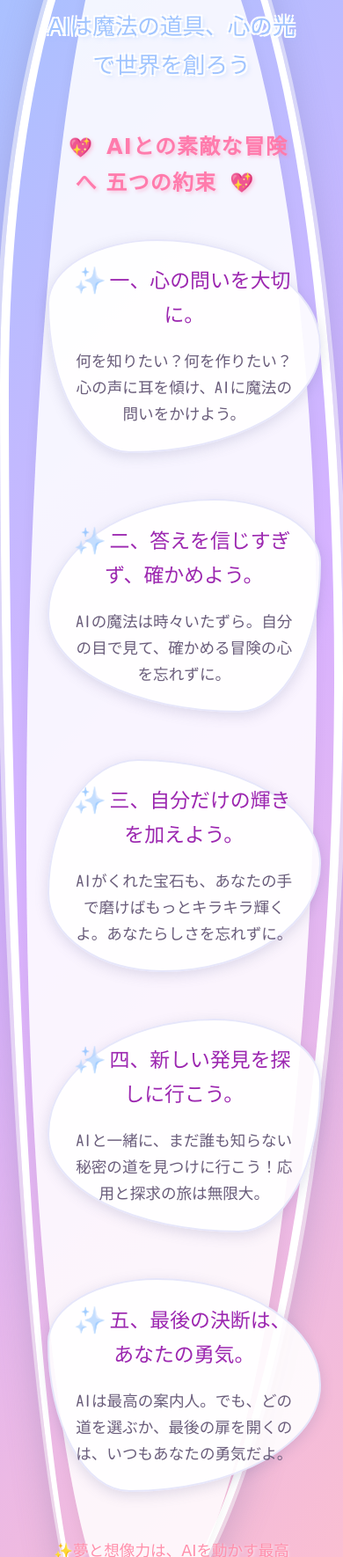
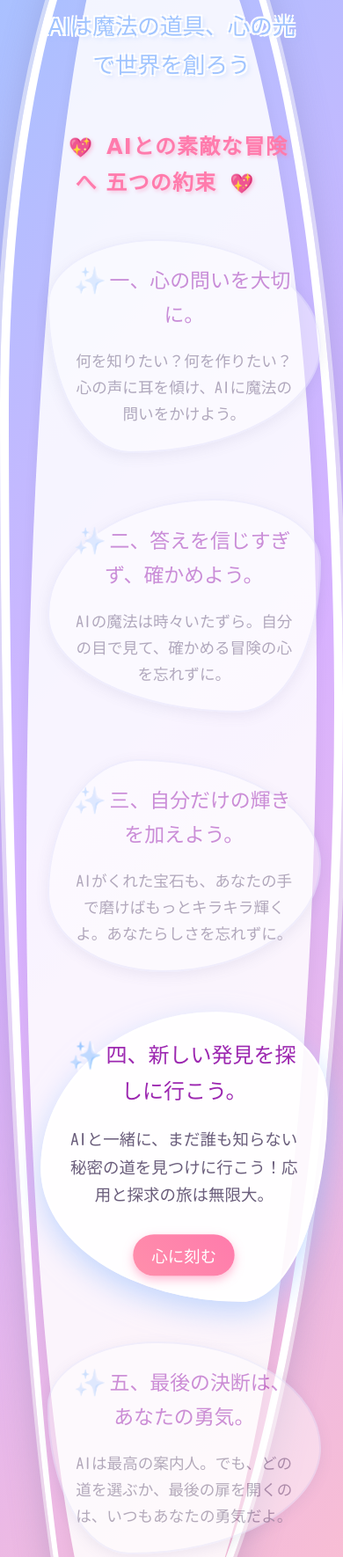
Before and after one commit to EEkeita/AI_created, a plain HTML site: page gokajo.html in a window 390 px wide. Shown: the part 230-2000 px from the top of the page at 88% size. Drawn offline with Linux system fonts and the light colour scheme; a web font is replaced by a local one.

Commit message:
add button

```diff
--- a/gokajo.html
+++ b/gokajo.html
@@ -21,17 +21,6 @@
             box-shadow: 0 0 0 5px rgba(255, 255, 255, 0.5), 0 10px 40px rgba(100, 100, 150, 0.3);
             text-align: center;
             position: relative;
-            opacity: 0;
-            animation: fadeInBounce 1.2s cubic-bezier(0.34, 1.56, 0.64, 1) forwards;
-            transition: border-radius 0.5s ease-in-out;
-        }
-        body:hover {
-            border-radius: 39% 61% 47% 53% / 59% 30% 70% 41%;
-        }
-
-        @keyframes fadeInBounce {
-            from { opacity: 0; transform: scale(0.95); }
-            to { opacity: 1; transform: scale(1); }
         }
 
         .content-wrapper {
@@ -39,31 +28,14 @@
             border-radius: 41% 59% 63% 37% / 55% 44% 56% 45%;
             padding: 2.5em;
             box-shadow: 0 4px 15px rgba(0,0,0,0.05);
-            transition: border-radius 0.5s ease-in-out;
-            perspective: 1200px;
-        }
-        body:hover .content-wrapper {
-            border-radius: 63% 37% 31% 69% / 46% 59% 41% 54%;
         }
 
         h1 {
             font-family: 'Mochiy Pop P One', cursive;
-            /* 1. フォントサイズを微調整して改行を防止 */
             font-size: 2.9em;
             color: #ff8fab;
-            text-shadow:
-                -2px -2px 0 #fff, 2px -2px 0 #fff, -2px 2px 0 #fff, 2px 2px 0 #fff,
-                4px 4px 8px rgba(255, 139, 171, 0.3);
-            margin-top: 0;
-            margin-bottom: 0.8em;
-            letter-spacing: 0.08em;
-            animation: popIn 0.8s ease-out 0.4s forwards;
-        }
-
-        @keyframes popIn {
-            0% { opacity: 0; transform: scale(0.5); }
-            80% { opacity: 1; transform: scale(1.1); }
-            100% { opacity: 1; transform: scale(1); }
+            text-shadow: -2px -2px 0 #fff, 2px -2px 0 #fff, -2px 2px 0 #fff, 2px 2px 0 #fff, 4px 4px 8px rgba(255, 139, 171, 0.3);
+            margin-top: 0; margin-bottom: 0.8em; letter-spacing: 0.08em;
         }
 
         h1::before, h1::after { content: '🦋'; font-size: 0.7em; margin: 0 10px; vertical-align: middle; animation: flutter 1.5s ease-in-out infinite alternate; }
@@ -75,7 +47,6 @@
             color: #a0c4ff;
             text-shadow: -2px -2px 0 #fff, 2px -2px 0 #fff, -2px 2px 0 #fff, 2px 2px 0 #fff, 3px 3px 5px rgba(160, 196, 255, 0.5);
             margin: -0.5em 0 2em;
-            animation: popIn 0.8s ease-out 0.6s forwards;
         }
 
         h2 {
@@ -83,91 +54,41 @@
             font-size: 1.8em;
             margin-bottom: 1.8em;
             color: #ff7bac;
-            /* 2. text-shadowを調整して線の見え方を改善 */
             text-shadow: 2px 2px 4px rgba(255, 123, 172, 0.4);
             letter-spacing: 0.05em;
-            animation: popIn 0.8s ease-out 0.8s forwards;
         }
-        h2::before, h2::after {
-    content: '💖';
-    font-size: 0.9em;
-    margin: 0 15px; /* 余白を広げて重なりを解消 */
-    vertical-align: middle;
-    animation: heartbeat 1s ease-in-out infinite alternate;
-}
+        h2::before, h2::after { content: '💖'; font-size: 0.9em; margin: 0 15px; vertical-align: middle; animation: heartbeat 1s ease-in-out infinite alternate; }
         @keyframes heartbeat { from { transform: scale(1); } to { transform: scale(1.05); } }
 
         .kakun-list { list-style: none; padding: 0; }
 
         .kakun-list li {
-            font-size: 1.1em;
-            margin: 0 auto 3em;
-            width: 90%;
-            max-width: 550px;
+            font-size: 1.1em; margin: 0 auto 3em; width: 90%; max-width: 550px;
             background-color: rgba(255, 255, 255, 0.9);
             border: 2px solid #e6e6fa;
             border-radius: 40% 60% 70% 30% / 30% 50% 50% 70%;
-            padding: 2.5em;
-            box-shadow: 0 4px 15px rgba(100, 100, 150, 0.2);
-            line-height: 1.7;
-            position: relative;
+            padding: 2.5em; box-shadow: 0 4px 15px rgba(100, 100, 150, 0.2);
+            line-height: 1.7; position: relative;
             transition: all 0.4s cubic-bezier(0.25, 0.46, 0.45, 0.94);
-            opacity: 0;
-            transform-style: preserve-3d;
-            animation: popUpBook 0.8s cubic-bezier(0.34, 1.56, 0.64, 1) forwards;
+            opacity: 0.5;
         }
 
-        .kakun-list li:nth-child(even) {
-            border-radius: 61% 39% 30% 70% / 54% 30% 70% 46%;
-        }
-        .kakun-list li:nth-child(3n) {
-            border-radius: 33% 67% 58% 42% / 63% 49% 51% 37%;
+        .kakun-list li.is-featured {
+            opacity: 1; transform: scale(1.05);
+            box-shadow: 0 12px 30px rgba(160, 196, 255, 0.6);
+            border-color: #ffffff;
         }
 
-        .kakun-list li:nth-child(1) { animation-delay: 1.0s; }
-        .kakun-list li:nth-child(2) { animation-delay: 1.2s; }
-        .kakun-list li:nth-child(3) { animation-delay: 1.4s; }
-        .kakun-list li:nth-child(4) { animation-delay: 1.6s; }
-        .kakun-list li:nth-child(5) { animation-delay: 1.8s; }
-
-        @keyframes popUpBook {
-             from {
-                 opacity: 0;
-                 transform: rotateX(80deg) scale(0.8);
-                 transform-origin: bottom center;
-             }
-             to {
-                 opacity: 1;
-                 transform: rotateX(0deg) scale(1);
-                 transform-origin: bottom center;
-             }
-        }
-
-        .kakun-list li:hover {
-            transform: translateY(-10px) rotate(2deg) scale(1.03);
-            box-shadow: 0 12px 30px rgba(160, 196, 255, 0.6);
-            border-color: #fff;
-            border-radius: 50% 50% 50% 50% / 60% 60% 40% 40%;
-        }
+        .kakun-list li:nth-child(even) { border-radius: 61% 39% 30% 70% / 54% 30% 70% 46%; }
+        .kakun-list li:nth-child(3n) { border-radius: 33% 67% 58% 42% / 63% 49% 51% 37%; }
 
         .kakun-list li strong {
-    font-family: 'DotGothic16', sans-serif;
-    font-size: 1.6em;
-    color: #9c27b0;
-    background: none;
-    box-shadow: none;
-    display: block;
-    margin-bottom: 0.8em;
-    font-weight: normal;
-
-}
+            font-family: 'DotGothic16', sans-serif; font-size: 1.6em; color: #9c27b0;
+            display: block; margin-bottom: 0.8em; font-weight: normal;
+            text-shadow: 2px 2px 0px #ffffff;
+        }
         .kakun-list li strong::before {
-            content: '✨';
-            margin-right: 8px;
-            font-size: 1em;
-            display: inline-block;
-            animation: sparkle-icon 2s ease-in-out infinite;
-            text-shadow: none;
+            content: '✨'; margin-right: 8px; font-size: 1em; display: inline-block; animation: sparkle-icon 2s ease-in-out infinite;
         }
 
         @keyframes sparkle-icon {
@@ -177,29 +98,48 @@
 
         .kakun-list li span { display: block; color: #6a5d7b; }
 
-        footer { margin-top: 50px; font-size: 1.1em; font-family: 'Mochiy Pop P One', cursive; color: #ff8fab; text-shadow: 1px 1px 3px rgba(255,255,255,0.7); animation: popIn 1s ease-out 2.2s forwards; padding-bottom: 0; }
+        /* 「心に刻む」ボタンのスタイル */
+        .vow-button {
+            display: none; /* 通常は非表示 */
+            margin-top: 1.5em;
+            padding: 10px 20px;
+            font-family: 'Mochiy Pop P One', cursive;
+            font-size: 1em;
+            color: #fff;
+            background: linear-gradient(45deg, #ff8fab, #ff7bac);
+            border: none;
+            border-radius: 50px;
+            box-shadow: 0 4px 10px rgba(255, 123, 172, 0.5);
+            cursor: pointer;
+            transition: all 0.3s ease;
+            position: relative;
+        }
+        .is-featured .vow-button { display: inline-block; } /* featuredの時だけ表示 */
+        .vow-button:hover { transform: translateY(-3px); box-shadow: 0 6px 15px rgba(255, 123, 172, 0.7); }
+        .vow-button:active { transform: translateY(-1px); }
+        .vow-button.vowed { background: #c8c8c8; color: #888; cursor: default; box-shadow: inset 0 2px 4px rgba(0,0,0,0.2); }
 
+        footer { margin-top: 50px; font-size: 1.1em; font-family: 'Mochiy Pop P One', cursive; color: #ff8fab; text-shadow: 1px 1px 3px rgba(255,255,255,0.7); padding-bottom: 0; }
+
+        /* 連続記録の表示スタイル */
+        #streak-display {
+    margin-top: 1em;
+    font-size: 1.2em;
+    color: #6a5d7b;
+    font-weight: bold;
+    opacity: 0;
+    transition: opacity 0.5s;
+    /* 読みやすいフォントに変更し、影を調整 */
+    font-family: 'Kosugi Maru', sans-serif;
+    text-shadow: 1px 1px 2px rgba(255, 255, 255, 0.8);
+    letter-spacing: 0.05em; /* 文字間を少し広げる */
+}
         @media (max-width: 768px) {
-            body {
-                padding: 20px;
-                border-width: 10px;
-            }
-            .content-wrapper {
-                padding: 1.5em;
-                perspective: none;
-            }
-            h1 { font-size: 2.2em; }
-            .slogan { font-size: 1.6em; }
-            h2 { font-size: 1.5em; }
-            .kakun-list li {
-                padding: 1.5em;
-                animation: popInSimple 0.7s ease-out forwards;
-            }
+            body { padding: 20px; border-width: 10px; }
+            .content-wrapper { padding: 1.5em; }
+            h1 { font-size: 2.2em; } .slogan { font-size: 1.6em; } h2 { font-size: 1.5em; }
+            .kakun-list li { padding: 1.5em; }
             .kakun-list li strong { font-size: 1.3em; }
-            @keyframes popInSimple {
-                from { opacity: 0; transform: translateY(20px); }
-                to { opacity: 1; transform: translateY(0); }
-            }
         }
     </style>
 </head>
@@ -209,13 +149,110 @@
         <div class="slogan">AIは魔法の道具、心の光で世界を創ろう</div>
         <h2>AIとの素敵な冒険へ 五つの約束</h2>
         <ul class="kakun-list">
-            <li><strong>一、心の問いを大切に。</strong><span>何を知りたい？何を作りたい？心の声に耳を傾け、AIに魔法の問いをかけよう。</span></li>
-            <li><strong>二、答えを信じすぎず、確かめよう。</strong><span>AIの魔法は時々いたずら。自分の目で見て、確かめる冒険の心を忘れずに。</span></li>
-            <li><strong>三、自分だけの輝きを加えよう。</strong><span>AIがくれた宝石も、あなたの手で磨けばもっとキラキラ輝くよ。あなたらしさを忘れずに。</span></li>
-            <li><strong>四、新しい発見を探しに行こう。</strong><span>AIと一緒に、まだ誰も知らない秘密の道を見つけに行こう！応用と探求の旅は無限大。</span></li>
-            <li><strong>五、最後の決断は、あなたの勇気。</strong><span>AIは最高の案内人。でも、どの道を選ぶか、最後の扉を開くのは、いつもあなたの勇気だよ。</span></li>
+            <li>
+                <strong>一、心の問いを大切に。</strong><span>何を知りたい？何を作りたい？心の声に耳を傾け、AIに魔法の問いをかけよう。</span>
+                <div class="vow-container"></div>
+            </li>
+            <li>
+                <strong>二、答えを信じすぎず、確かめよう。</strong><span>AIの魔法は時々いたずら。自分の目で見て、確かめる冒険の心を忘れずに。</span>
+                <div class="vow-container"></div>
+            </li>
+            <li>
+                <strong>三、自分だけの輝きを加えよう。</strong><span>AIがくれた宝石も、あなたの手で磨けばもっとキラキラ輝くよ。あなたらしさを忘れずに。</span>
+                <div class="vow-container"></div>
+            </li>
+            <li>
+                <strong>四、新しい発見を探しに行こう。</strong><span>AIと一緒に、まだ誰も知らない秘密の道を見つけに行こう！応用と探求の旅は無限大。</span>
+                <div class="vow-container"></div>
+            </li>
+            <li>
+                <strong>五、最後の決断は、あなたの勇気。</strong><span>AIは最高の案内人。でも、どの道を選ぶか、最後の扉を開くのは、いつもあなたの勇気だよ。</span>
+                <div class="vow-container"></div>
+            </li>
         </ul>
-        <footer><p>✨夢と想像力は、AIを動かす最高の魔法だよ✨</p></footer>
+        <footer>
+            <p>✨夢と想像力は、AIを動かす最高の魔法だよ✨</p>
+            <div id="streak-display"></div>
+        </footer>
     </div>
+
+    <script>
+        document.addEventListener('DOMContentLoaded', function() {
+            const kakunItems = document.querySelectorAll('.kakun-list li');
+            const VOW_DATA_KEY = 'aiKakunVowData';
+
+            // --- 日付関連のヘルパー関数 ---
+            function getFormattedDate(date) {
+                const y = date.getFullYear();
+                const m = String(date.getMonth() + 1).padStart(2, '0');
+                const d = String(date.getDate()).padStart(2, '0');
+                return `${y}-${m}-${d}`;
+            }
+
+            // --- 今日の神託をハイライト ---
+            const dayOfYear = Math.floor((new Date() - new Date(new Date().getFullYear(), 0, 0)) / (1000 * 60 * 60 * 24));
+            const featuredIndex = dayOfYear % kakunItems.length;
+            const featuredItem = kakunItems[featuredIndex];
+            if (featuredItem) {
+                featuredItem.classList.add('is-featured');
+                addVowButton(featuredItem);
+            }
+
+            // --- 誓いの記録機能 ---
+            function addVowButton(item) {
+                const container = item.querySelector('.vow-container');
+                if (!container) return;
+
+                const button = document.createElement('button');
+                button.className = 'vow-button';
+                button.textContent = '心に刻む';
+                container.appendChild(button);
+
+                updateButtonState(button);
+
+                button.addEventListener('click', function() {
+                    if (this.classList.contains('vowed')) return;
+
+                    const todayStr = getFormattedDate(new Date());
+                    let data = JSON.parse(localStorage.getItem(VOW_DATA_KEY)) || { lastVow: null, streak: 0 };
+
+                    const yesterday = new Date();
+                    yesterday.setDate(yesterday.getDate() - 1);
+                    const yesterdayStr = getFormattedDate(yesterday);
+
+                    if (data.lastVow === yesterdayStr) {
+                        data.streak++; // 連続記録を更新
+                    } else {
+                        data.streak = 1; // 新しい記録
+                    }
+                    data.lastVow = todayStr;
+                    localStorage.setItem(VOW_DATA_KEY, JSON.stringify(data));
+
+                    updateButtonState(button);
+                    updateStreakDisplay();
+                });
+            }
+
+            function updateButtonState(button) {
+                const todayStr = getFormattedDate(new Date());
+                const data = JSON.parse(localStorage.getItem(VOW_DATA_KEY)) || {};
+                if (data.lastVow === todayStr) {
+                    button.textContent = '誓い済み！';
+                    button.classList.add('vowed');
+                }
+            }
+
+            function updateStreakDisplay() {
+                const data = JSON.parse(localStorage.getItem(VOW_DATA_KEY)) || { streak: 0 };
+                const display = document.getElementById('streak-display');
+                if (display && data.streak > 0) {
+                    display.textContent = `現在の連続記録：${data.streak}日 ✨`;
+                    display.style.opacity = '1';
+                }
+            }
+
+            updateStreakDisplay(); // ページ読み込み時にも表示を更新
+        });
+    </script>
 </body>
 </html>
```
